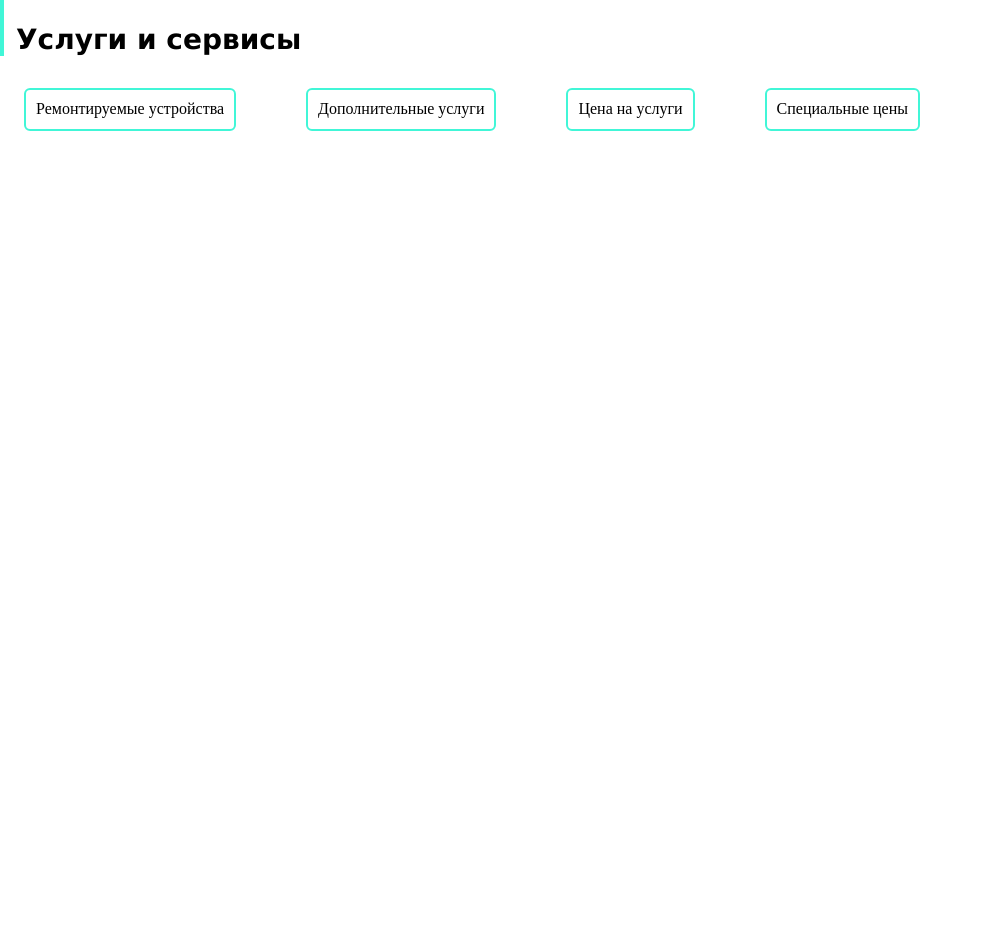
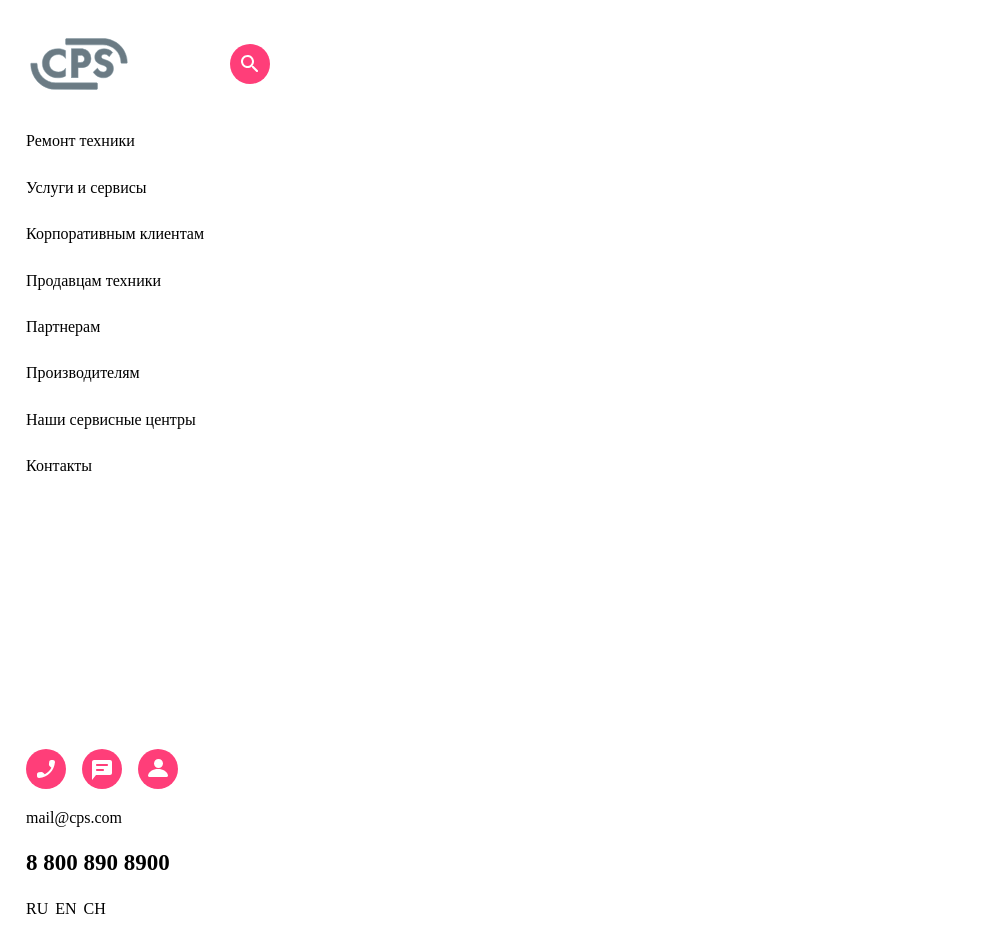
Before and after one commit to imperfect-hatred/project-MDK-LEON, a website built with Vite: page index.html in a window 1280 px wide. Shown: the whole page, without its empty margins (0-983 px from the left). Before the commit the page ends 800 px from the top, so only its background shows below. Built offline with nearby package versions, Linux system fonts and the light colour scheme.

Commit message:
Header for desktop

```diff
--- a/index.html
+++ b/index.html
@@ -9,10 +9,47 @@
   </head>
   <body>
     <div id="app">
+      <div class="desktop__header">
+        <ul class="desktop__header--top">
+          <li class="header__logo">
+            <img src="icons/logo.svg" />
+          </li>
+          <li>
+            <img src="icons/search.svg" alt="" />
+          </li>
+        </ul>
+        <ul class="desktop__header--mid">
+          <li>Ремонт техники</li>
+          <li>Услуги и сервисы</li>
+          <li>Корпоративным клиентам</li>
+          <li>Продавцам техники</li>
+          <li>Партнерам</li>
+          <li>Производителям</li>
+          <li>Наши сервисные центры</li>
+          <li>Контакты</li>
+        </ul>
+        <div class="desktop__header--bot">
+          <ul class="desktop__header--bot_social-media">
+            <li><img src="icons/call.svg" alt="" /></li>
+            <li><img src="icons/chat.svg" alt="" /></li>
+            <li><img src="icons/profile.svg" alt="" /></li>
+          </ul>
+          <p class="desktop__header--bot_mail">mail@cps.com</p>
+          <p class="desktop__header--bot_number">8 800 890 8900</p>
+          <ul class="desktop__header--bot_lang">
+            <li>RU</li>
+            <li>EN</li>
+            <li>CH</li>
+          </ul>
+        </div>
+      </div>
       <div class="header">
         <ul class="header__navigation">
+          <div class="burger__navigation"></div>
           <div class="header__navigation--left">
-            <li class="header__icon"><img src="icons/burger.svg" /></li>
+            <li class="header__icon">
+              <img src="icons/burger.svg" />
+            </li>
             <li class="header__logo"><img src="icons/logo.svg" /></li>
             <li class="header__divider"><img src="icons/divider.svg" /></li>
           </div>
@@ -28,7 +65,7 @@
           </div>
         </ul>
       </div>
-      <div class="services">
+      <!-- <div class="services">
         <div class="services__header">Услуги и сервисы</div>
         <ul class="services__swiper">
           <li class="services__swiper--button">Ремонтируемые устройства</li>
@@ -36,7 +73,7 @@
           <li class="services__swiper--button">Цена на услуги</li>
           <li class="services__swiper--button">Специальные цены</li>
         </ul>
-      </div>
+      </div> -->
     </div>
   </body>
 </html>
--- a/styles/style.scss
+++ b/styles/style.scss
@@ -12,6 +12,9 @@ li {
   background: rgb(255, 255, 255);
   width: 100%;
   border-bottom: 1px solid $secondary-color;
+  @media (min-width: $desktop-width) {
+    display: none;
+  }
   &__navigation {
     display: flex;
     padding: 16px 24px;
@@ -41,9 +44,6 @@ li {
       }
     }
   }
-  @media (min-width: $desktop-width) {
-    display: none;
-  }
 }
 .services {
   &__header {
@@ -71,3 +71,47 @@ li {
     }
   }
 }
+
+.desktop__header {
+  width: 300px;
+  height: 100%;
+  &--top {
+    @media (min-width: $desktop-width) {
+      padding: 22px 30px;
+      display: flex;
+      align-items: center;
+      flex-direction: row;
+      justify-content: space-between;
+    }
+  }
+  &--mid {
+    display: flex;
+    flex-direction: column;
+    gap: 28px;
+    padding-left: 26px;
+  }
+  &--bot {
+    padding-top: 241px;
+    &_social-media {
+      display: flex;
+      flex-direction: row;
+      gap: 16px;
+      padding-left: 26px;
+    }
+    &_mail {
+      padding-left: 26px;
+    }
+    &_number {
+      padding-left: 26px;
+      font-weight: bold;
+      font-size: 23px;
+      padding-top: 0;
+    }
+    &_lang {
+      display: flex;
+      flex-direction: row;
+      padding-left: 26px;
+      gap: 7px;
+    }
+  }
+}
```
Also changed, not shown: icons/search.svg (added), scripts/main.js (added).
